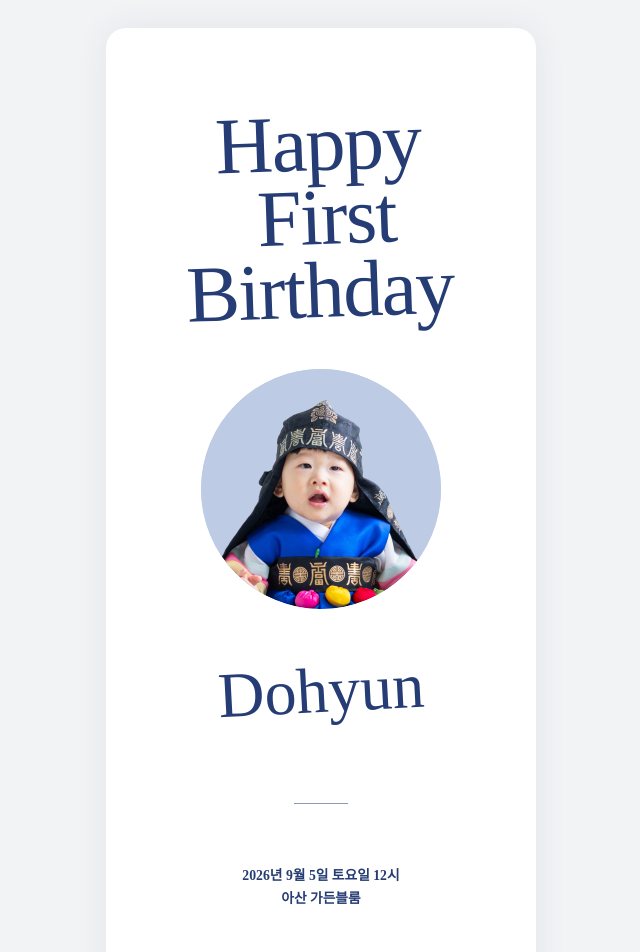
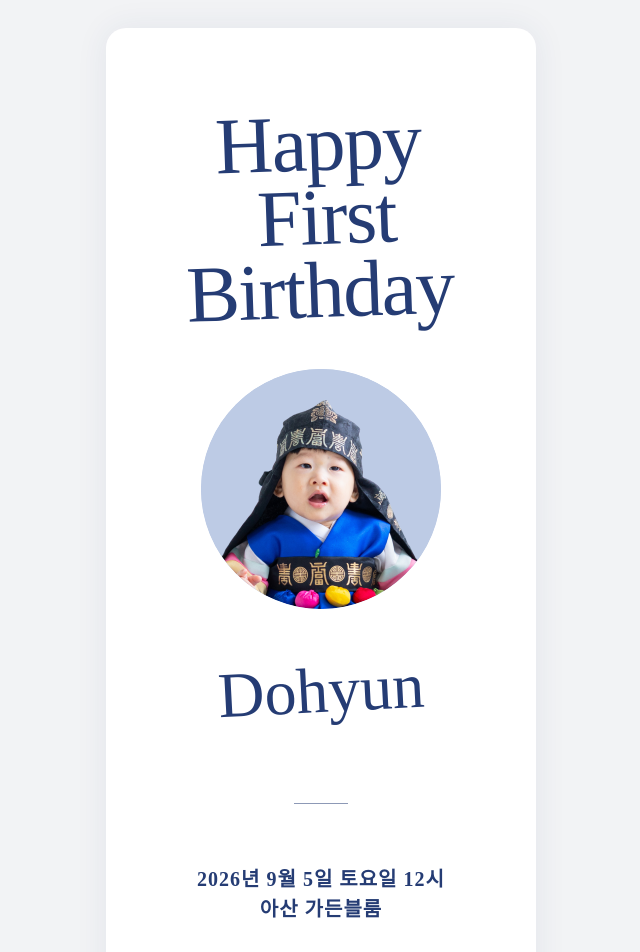
Before and after one commit to dahyeseol499/dohyun-invitation-site, a Next.js app: page / in a window 1280 px wide. Shown: the top 952 px of the page, without its empty margins (319-959 px from the left). Built offline with nearby package versions, Linux system fonts and the light colour scheme; a web font is replaced by a local one.

Commit message:
Match hero event typography

```diff
--- a/app/globals.css
+++ b/app/globals.css
@@ -20,7 +20,7 @@ img { display: block; }
 .portrait { width: 100%; height: 100%; object-fit: contain; }
 .script-name { margin: 50px 0 80px; font-family: "Tirelessly Love You", cursive; font-size: 64px; font-synthesis: none; line-height: 1; text-rendering: geometricPrecision; transform: rotate(-3deg); -webkit-font-smoothing: antialiased; -moz-osx-font-smoothing: grayscale; }
 .short-rule { width: 54px; height: 1px; margin-bottom: 60px; background: var(--ink); opacity: .52; }
-.hero-note { margin: 0; font-size: .86rem; font-weight: 600; line-height: 1.7; }
+.hero-note { margin: 0; font-size: 20px; font-weight: 700; line-height: 1.5; letter-spacing: .05em; text-align: center; }
 
 .message-section { padding: 70px 28px 78px; background: var(--mist); text-align: center; }
 .ribbon { height: 32px; margin-bottom: 8px; font-family: Georgia, serif; font-size: 2.4rem; line-height: .7; transform: rotate(90deg); }
```
